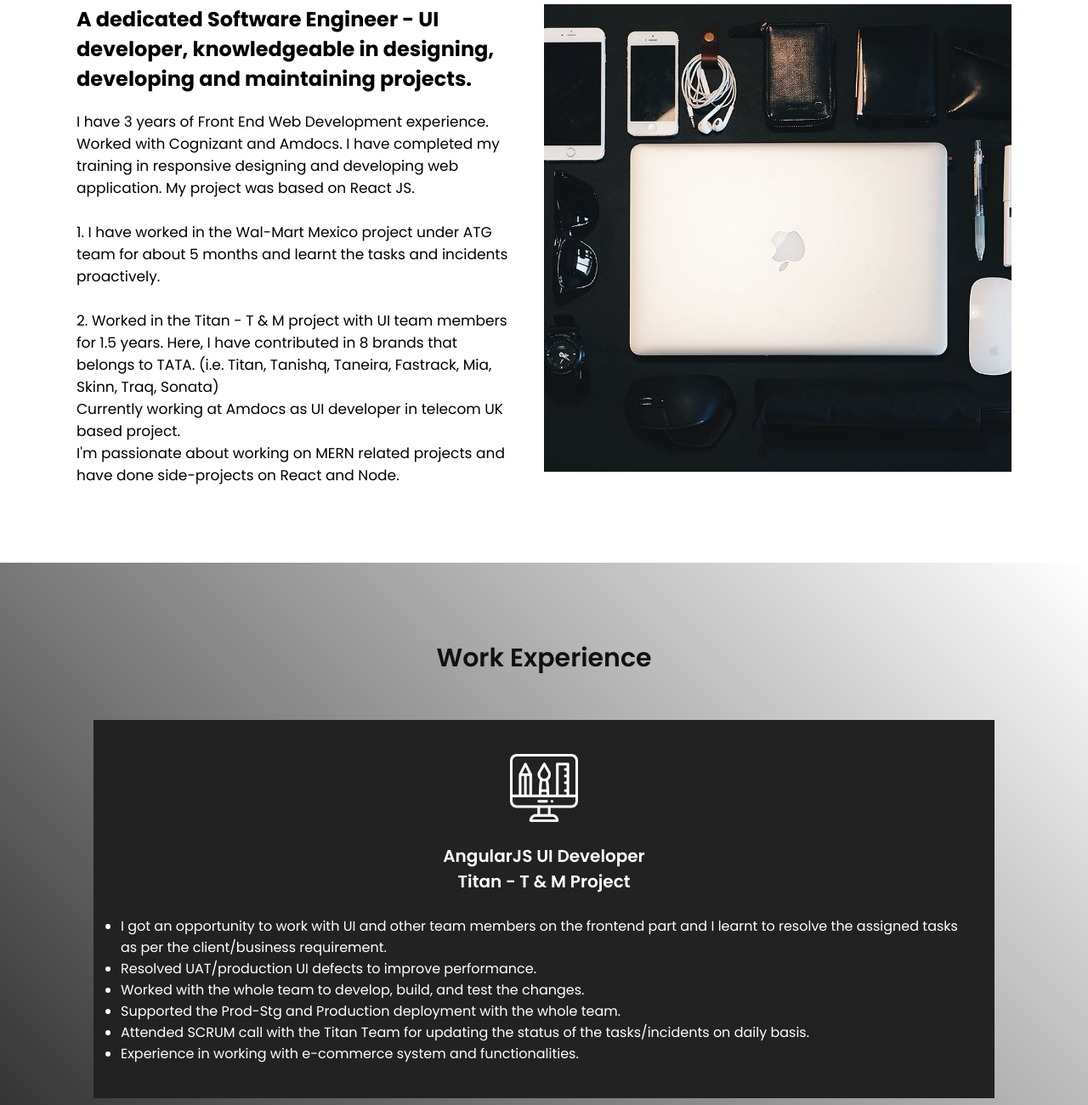
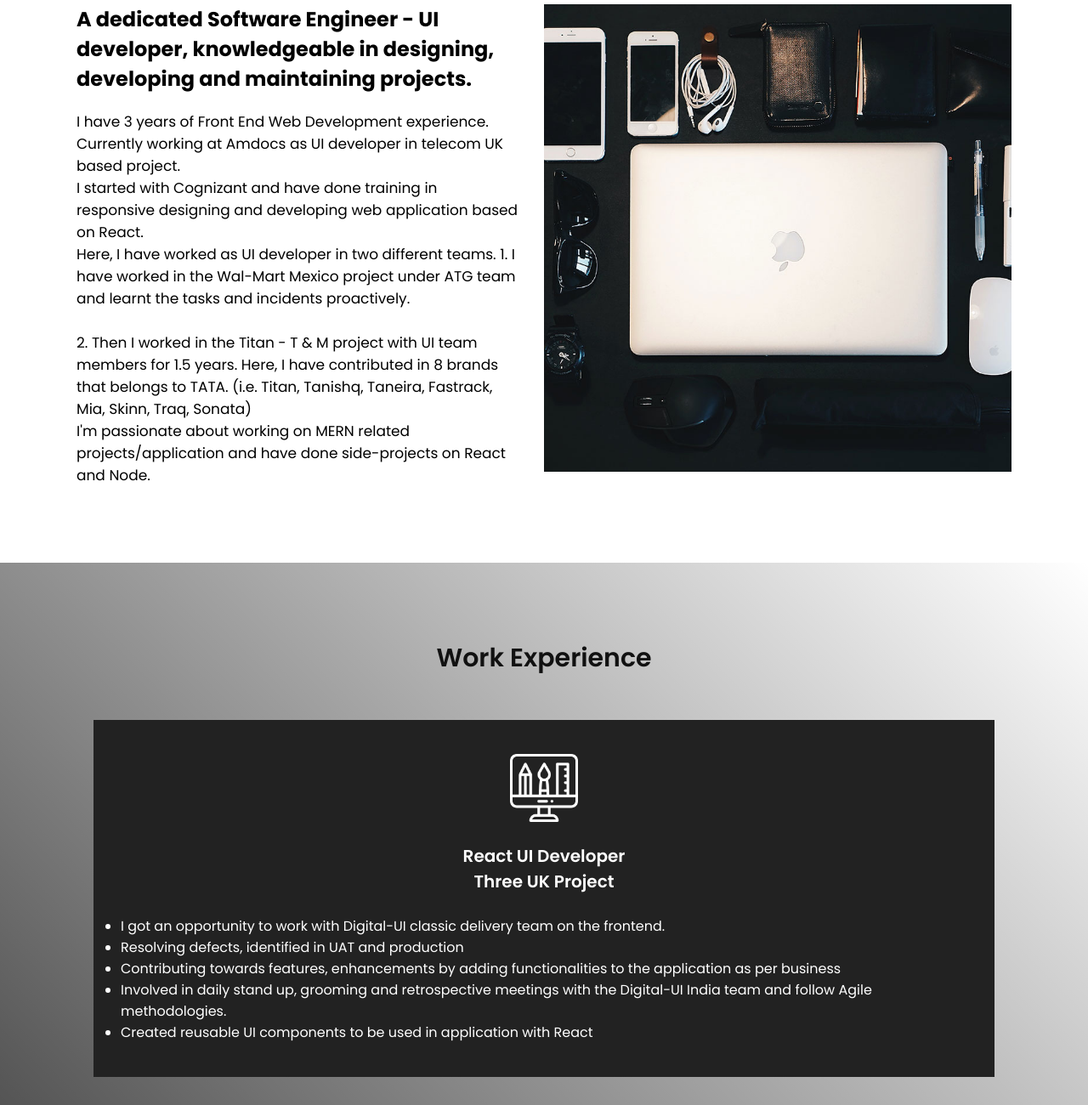
Before and after one commit to Vitika04/My-Personal-Portfolio, a plain HTML site: page index.html in a window 1280 px wide. Shown: the part 960-2260 px from the top of the page at 85% size. Drawn offline with Linux system fonts and the light colour scheme.

Commit message:
Update change 2

```diff
--- a/index.html
+++ b/index.html
@@ -35,14 +35,14 @@
         <div class="content">
             <div class="contentBx w50">
 
-                <h3>A dedicated Software Engineer - UI developer, knowledgeable in designing, developing and maintaining  projects.</h3>
-                <p>I have 3 years of Front End Web Development experience. Worked with Cognizant and Amdocs.
-                I have completed my training in responsive designing and developing web application. My project was based on React JS.<br/><br/>
-                1.	I have worked in the Wal-Mart Mexico project under ATG team for about 5 months and learnt the tasks and incidents proactively. <br/><br/>
-                2.	Worked in the Titan - T & M project with UI team members for 1.5 years. Here, I have contributed in 8 brands that belongs to TATA. (i.e. Titan, Tanishq, Taneira, Fastrack, Mia, Skinn, Traq, Sonata)
+                <h3>A dedicated Software Engineer - UI developer, knowledgeable in designing, developing and maintaining projects.</h3>
+                <p>I have 3 years of Front End Web Development experience. Currently working at Amdocs as UI developer in telecom UK based project.</p>
+                <p>I started with Cognizant and have done training in responsive designing and developing web application based on React.</p>
+                <p>Here, I have worked as UI developer in two different teams.
+                 1.	I have worked in the Wal-Mart Mexico project under ATG team and learnt the tasks and incidents proactively. <br/><br/>
+                 2.	Then I worked in the Titan - T & M project with UI team members for 1.5 years. Here, I have contributed in 8 brands that belongs to TATA. (i.e. Titan, Tanishq, Taneira, Fastrack, Mia, Skinn, Traq, Sonata)
                 </p>
-                <p>Currently working at Amdocs as UI developer in telecom UK based project.</p>
-                <p>I'm passionate about working on MERN related projects and have done side-projects on React and Node.
+                <p>I'm passionate about working on MERN related projects/application and have done side-projects on React and Node.
             </div>
             <div class="w50">
                 <img src="images/product1.jpg" class="img">
@@ -55,6 +55,19 @@
             <!-- <p>Lorem ipsum dolor sit amet, consectetur adipiscing elit. In vel purus lectus.</p> -->
         </div>
         <div class="content">
+            <div class="servicesBx">
+                <img src="images/icon1.png" class="center-img"><br/>
+                <h2>React UI Developer</h2>
+                <h3>Three UK Project</h3><br/>
+                <p><ul>
+                    <li>I got an opportunity to work with Digital-UI classic delivery team on the frontend.</li>
+                    <li>Resolving defects, identified in UAT and production</li>
+                    <li>Contributing towards features, enhancements by adding functionalities to the application as per business</li>
+                    <li>Involved in daily stand up, grooming and retrospective meetings with the Digital-UI India team and follow Agile methodologies.</li>
+                    <li>Created reusable UI components to be used in application with React</li>
+                    </ul>
+                </p>
+            </div>
             <div class="servicesBx">
                 <img src="images/icon1.png" class="center-img"><br/>
                 <h2>AngularJS UI Developer</h2>
```
